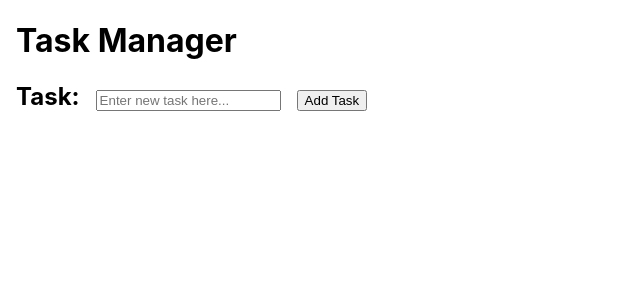
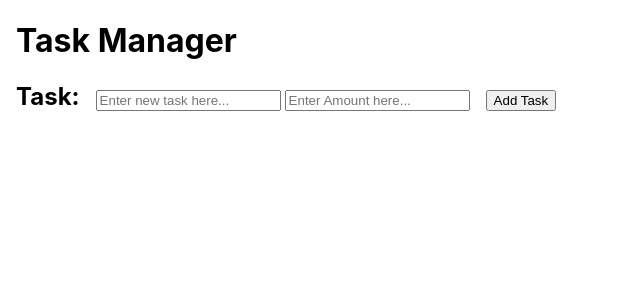
Before and after one commit to THENEXTNEX/orionpractice, a React (Create React App) app in the folder React/task-manager/: page / in a window 1280 px wide. Shown: the top 300 px of the page, without its empty margins (0-640 px from the left). Built offline with nearby package versions, Linux system fonts and the light colour scheme.

Commit message:
Implemented amount box and to the task itself

```diff
--- a/React/task-manager/src/App.js
+++ b/React/task-manager/src/App.js
@@ -7,9 +7,13 @@ function App() {
 
   const[newTaskText, setTaskText] = useState("");
 
+  const[amount, setAmount] = useState(0);
+
+  const[amountText, setAmountText] = useState("");
+
   const addTask = () => {
-    if(newTaskText.trim() === "") return;
-    setTasks([...tasks, {text: newTaskText}]);
+    if(newTaskText.trim() === "" || amountText.trim() === "") return;
+    setTasks([...tasks, {text: newTaskText, amount: parseInt(amountText)}]);
     setTaskText("");
   }
 
@@ -18,19 +22,24 @@ function App() {
       <h1>Task Manager</h1>
       <h2>
         Task:
-        <input style={{marginLeft : "16px", marginRight: "16px"}}
+        <input style={{marginLeft : "16px"}}
           value={newTaskText}
           placeholder="Enter new task here..."
           onChange={(e) => setTaskText(e.target.value)}>
         </input>
-
+        <input
+        value={amountText}
+        style={{marginLeft:"4px", marginRight: "16px"}}
+        placeholder="Enter Amount here..."
+        onChange={(e) => setAmountText(e.target.value)}>
+        </input>
         <button onClick={addTask}>Add Task</button>
       </h2>
 
       <ul>
         {tasks.map((task, index) => (
           <li key={index}>
-            {task.text}
+            {task.text} - Cost: ${task.amount}
           </li>
         ))}
       </ul>
```
